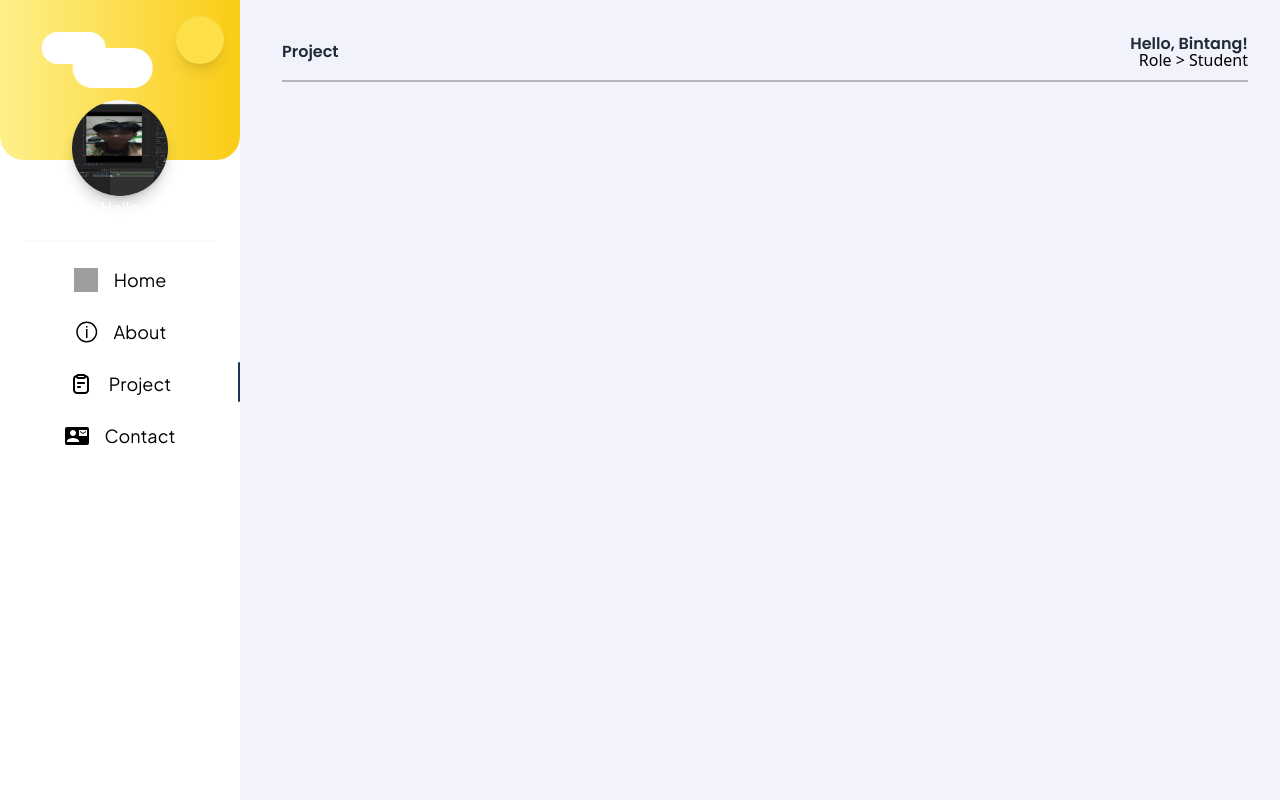
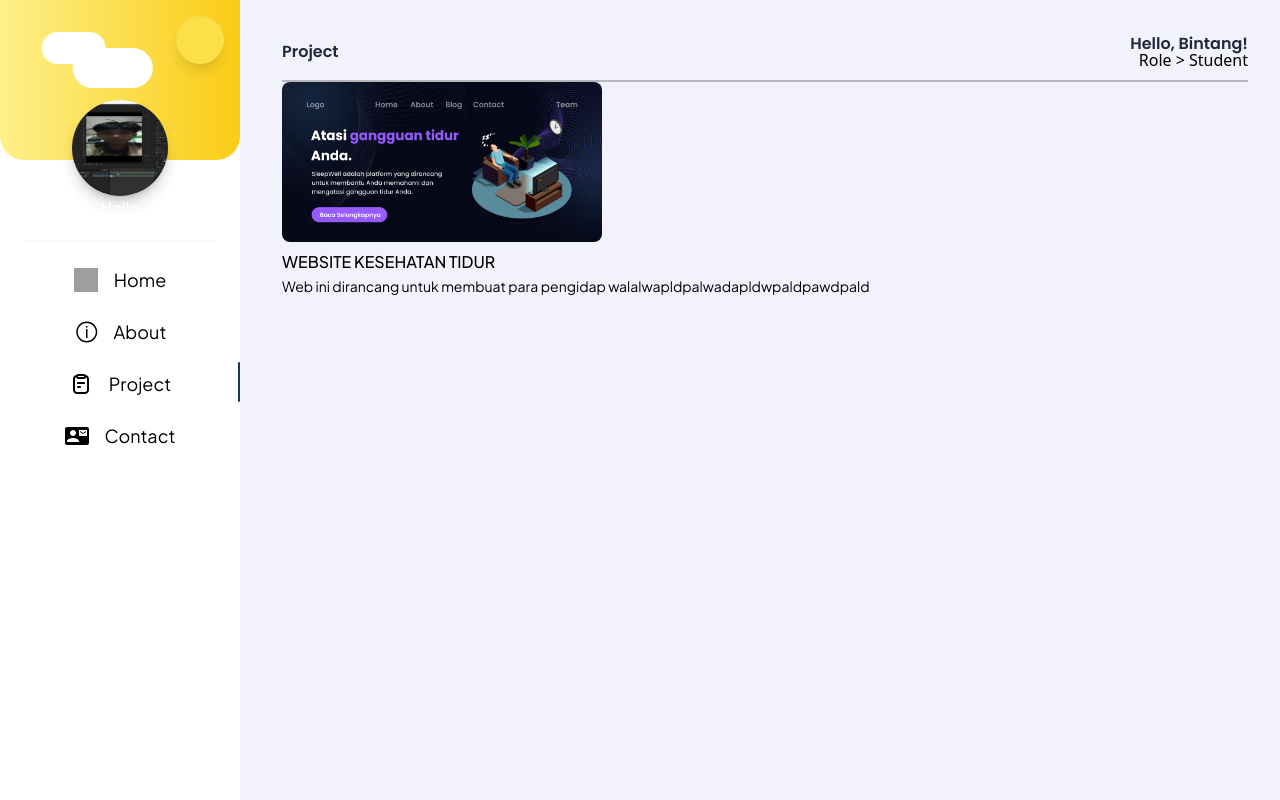
Before and after one commit to Bibintanggg/porto-V3, a React (Vite) app: page /project in a window 1280 px wide. Built offline with nearby package versions, Linux system fonts and the light colour scheme; grey boxes are pictures that could not be loaded.

Commit message:
Add Looping

```diff
--- a/src/Pages/Project.jsx
+++ b/src/Pages/Project.jsx
@@ -2,15 +2,15 @@ import Sidebar from "../Component/Sidebar"
 import Dicoding from "../assets/Image/dicoding.png"
 import SleepWell from "../assets/Image/sleepwell.png"
 
-const projects = [
-    {
-        id: 1,
-        text: "WEBSITE KESEHATAN TIDUR",
-        desc: "Web ini dirancang untuk membuat para pengidap",
-        icon: SleepWell,
-    }
-]
 function Project() {
+  const projects = [
+      {
+          id: 1,
+          text: "WEBSITE KESEHATAN TIDUR",
+          desc: "Web ini dirancang untuk membuat para pengidap walalwapldpalwadapldwpaldpawdpald",
+          image: SleepWell,
+      }
+  ]
     return (
       <div className="relative min-h-screen h-screen flex">
         <div className="w-[250px] h-screen fixed top-0 left-0">
@@ -33,7 +33,15 @@ function Project() {
             <div className="w-full h-0.5 bg-black mx-auto opacity-25"></div>
 
             <div>
-
+              {projects.map((data_project) => (
+                <div key={data_project.id}>
+                  <div>
+                      <img src={data_project.image} alt="" className="w-80 rounded-lg"/>
+                    <p className="font-jakarta text-base font-medium pt-2">{data_project.text}</p>
+                    <span className="font-jakarta text-sm text-balance">{data_project.desc}</span>
+                  </div>
+                </div>
+              ))}
             </div>
           </div>
         </div>
```
